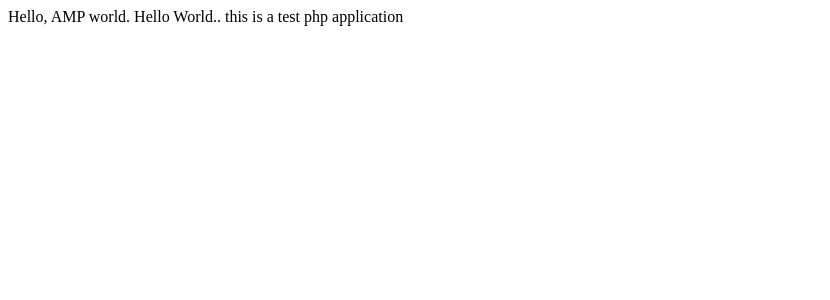
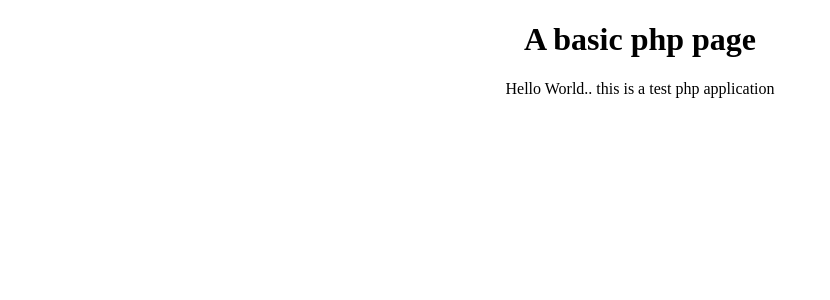
Before and after one commit to soumya-banerjee/PHP_for_Openshift, a PHP site: page / in a window 1280 px wide. Shown: the top 300 px of the page, without its empty margins (0-830 px from the left). Run offline with PHP 8.4, Linux system fonts and the light colour scheme; some libraries are stand-ins or nearby versions.

Commit message:
removed amp and added style

```diff
--- a/index.php
+++ b/index.php
@@ -4,20 +4,14 @@
  -->
  <!doctype html>
  <html ⚡>
- <head>
-   <meta charset="utf-8">
-   <link rel="canonical" href="self.html" />
-   <meta name="viewport" content="width=device-width,minimum-scale=1">
-   <style amp-boilerplate>body{-webkit-animation:-amp-start 8s steps(1,end) 0s 1 normal both;-moz-animation:-amp-start 8s steps(1,end) 0s 1 normal both;-ms-animation:-amp-start 8s steps(1,end) 0s 1 normal both;animation:-amp-start 8s steps(1,end) 0s 1 normal both}@-webkit-keyframes -amp-start{from{visibility:hidden}to{visibility:visible}}@-moz-keyframes -amp-start{from{visibility:hidden}to{visibility:visible}}@-ms-keyframes -amp-start{from{visibility:hidden}to{visibility:visible}}@-o-keyframes -amp-start{from{visibility:hidden}to{visibility:visible}}@keyframes -amp-start{from{visibility:hidden}to{visibility:visible}}</style><noscript><style amp-boilerplate>body{-webkit-animation:none;-moz-animation:none;-ms-animation:none;animation:none}</style></noscript>
-   <script async src="https://cdn.ampproject.org/v0.js"></script>
- </head>
  <body>
-   Hello, AMP world.
+   <center>
+  <h1>
+    A basic php page
+  </h1>
    <?php
-
      echo "Hello World.. this is a test php application"
-
     ?>
-
+  </center>
  </body>
  </html>
```
